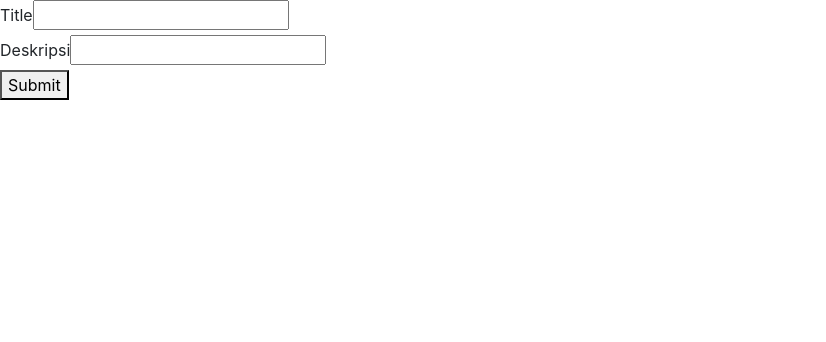
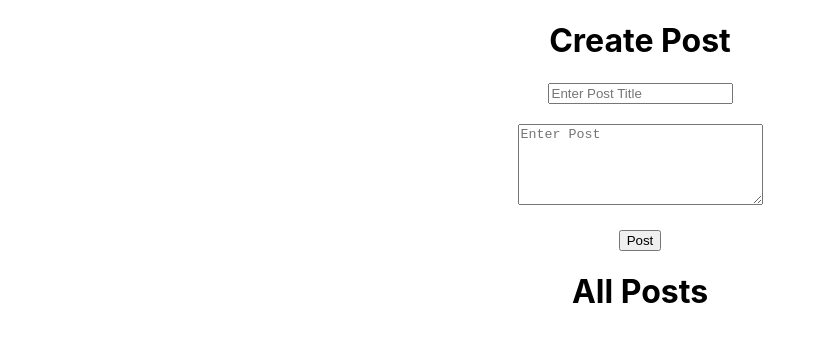
Before and after one commit to jutionck/react-redux-enigma, a React (Create React App) app: page / in a window 1280 px wide. Shown: the top 342 px of the page, without its empty margins (0-826 px from the left). Built offline with nearby package versions, Linux system fonts and the light colour scheme.

Commit message:
#1 POST Redux

```diff
--- /dev/null
+++ b/src/AllPost.js
@@ -0,0 +1,13 @@
+import React, { Component } from 'react';
+
+class AllPost extends Component {
+    render() {
+        return (
+            <div>
+                <h1>All Posts</h1>
+            </div>
+        );
+    }
+}
+
+export default AllPost;
--- a/src/App.js
+++ b/src/App.js
@@ -1,25 +1,43 @@
-import React from 'react';
-import './App.css';
-import 'bootstrap/dist/css/bootstrap.min.css';
-import { BrowserRouter,Route} from 'react-router-dom'
-import User from "./component/User";
-import {connect} from "react-redux";
+import React, { Component } from 'react';
+import './App.css'
+import PostForm from './PostForm';
+import AllPost from './AllPost';
 
-function App() {
-  return (
-      <div>
-          <BrowserRouter>
-              <Route path='/' exact component={User}/>
-          </BrowserRouter>
-
-      </div>
-  );
-}
-
-export const mapStateToProps = (state) => {
-    return {
-        user: state.user
+class App extends Component {
+    render() {
+        return (
+            <div className="App">
+                <PostForm />
+                <AllPost />
+            </div>
+        );
     }
 }
+export default App;
 
-export default connect(mapStateToProps)(App);
+
+// import React from 'react';
+// import './App.css';
+// import 'bootstrap/dist/css/bootstrap.min.css';
+// import { BrowserRouter,Route} from 'react-router-dom'
+// import User from "./component/User";
+// import {connect} from "react-redux";
+//
+// function App() {
+//   return (
+//       <div>
+//           <BrowserRouter>
+//               <Route path='/' exact component={User}/>
+//           </BrowserRouter>
+//
+//       </div>
+//   );
+// }
+//
+// export const mapStateToProps = (state) => {
+//     return {
+//         user: state.user
+//     }
+// }
+//
+// export default connect(mapStateToProps)(App);
--- /dev/null
+++ b/src/PostForm.js
@@ -0,0 +1,32 @@
+import React, { Component } from 'react';
+
+class PostForm extends Component {
+    handleSubmit = (e) => {
+        e.preventDefault();
+        const title = this.getTitle.value;
+        const message =  this.getMessage.value;
+        const data = {
+            id: new Date(),
+            title,
+            message
+        }
+        console.log(data)
+    }
+    render() {
+        return (
+            <div>
+                <h1>Create Post</h1>
+                <form onSubmit={this.handleSubmit}>
+                    <input required type="text" ref={(input)=>this.getTitle = input}
+                           placeholder="Enter Post Title"/>
+                    <br /><br />
+                    <textarea required rows="5" ref={(input)=>this.getMessage = input} cols="28"
+                              placeholder="Enter Post" />
+                    <br /><br />
+                    <button>Post</button>
+                </form>
+            </div>
+        );
+    }
+}
+export default PostForm;
--- a/src/index.js
+++ b/src/index.js
@@ -1,20 +1,37 @@
+// import React from 'react';
+// import './index.css';
+// import App from './App';
+// import Root from './Root';
+// import 'bootstrap/dist/css/bootstrap.min.css'
+import * as serviceWorker from './serviceWorker';
+// import ReactDOM from 'react-dom';
+// import { BrowserRouter } from "react-router-dom";
+//
+// ReactDOM.render(
+//     <BrowserRouter>
+//         <Root>
+//             <App />
+//         </Root>
+//     </BrowserRouter>,
+//     document.querySelector("#root")
+// );
+
+
 import React from 'react';
+import ReactDOM from 'react-dom';
 import './index.css';
 import App from './App';
-import Root from './Root';
-import 'bootstrap/dist/css/bootstrap.min.css'
-import * as serviceWorker from './serviceWorker';
-import ReactDOM from 'react-dom';
-import { BrowserRouter } from "react-router-dom";
+import { createStore } from 'redux';
+import { Provider } from 'react-redux';
 
+
+import postReducer from './reducers/postReducer';
+const store = createStore(postReducer);
 ReactDOM.render(
-    <BrowserRouter>
-        <Root>
-            <App />
-        </Root>
-    </BrowserRouter>,
-    document.querySelector("#root")
-);
+    <Provider store={store}>
+        <App />
+    </Provider>, document.getElementById('root'));
+
 
 // If you want your app to work offline and load faster, you can change
 // unregister() to register() below. Note this comes with some pitfalls.
--- /dev/null
+++ b/src/reducers/postReducer.js
@@ -0,0 +1,9 @@
+const postReducer = (state = [], action) => {
+    switch(action.type) {
+        case 'ADD_POST':
+            return state.concat([action.data]);
+        default:
+            return state;
+    }
+}
+export default postReducer;
--- a/src/services/index.js
+++ b/src/services/index.js
@@ -1,4 +1,12 @@
-export const userService = (title, body) => {
+const baseUrl = '/user'
+
+const getUsers = async () => {
+    let users = await fetch(baseUrl)
+    return await users.json()
+}
+
+
+const userService = (title, body) => {
     return fetch("https://jsonplaceholder.typicode.com/posts", {
         method: 'POST',
         headers: {
@@ -10,3 +18,5 @@ export const userService = (title, body) => {
         }
     })
 }
+
+export {getUsers, userService}
```
Also changed, not shown: src/component/Userlist.js (added, +21 -0 lines).
